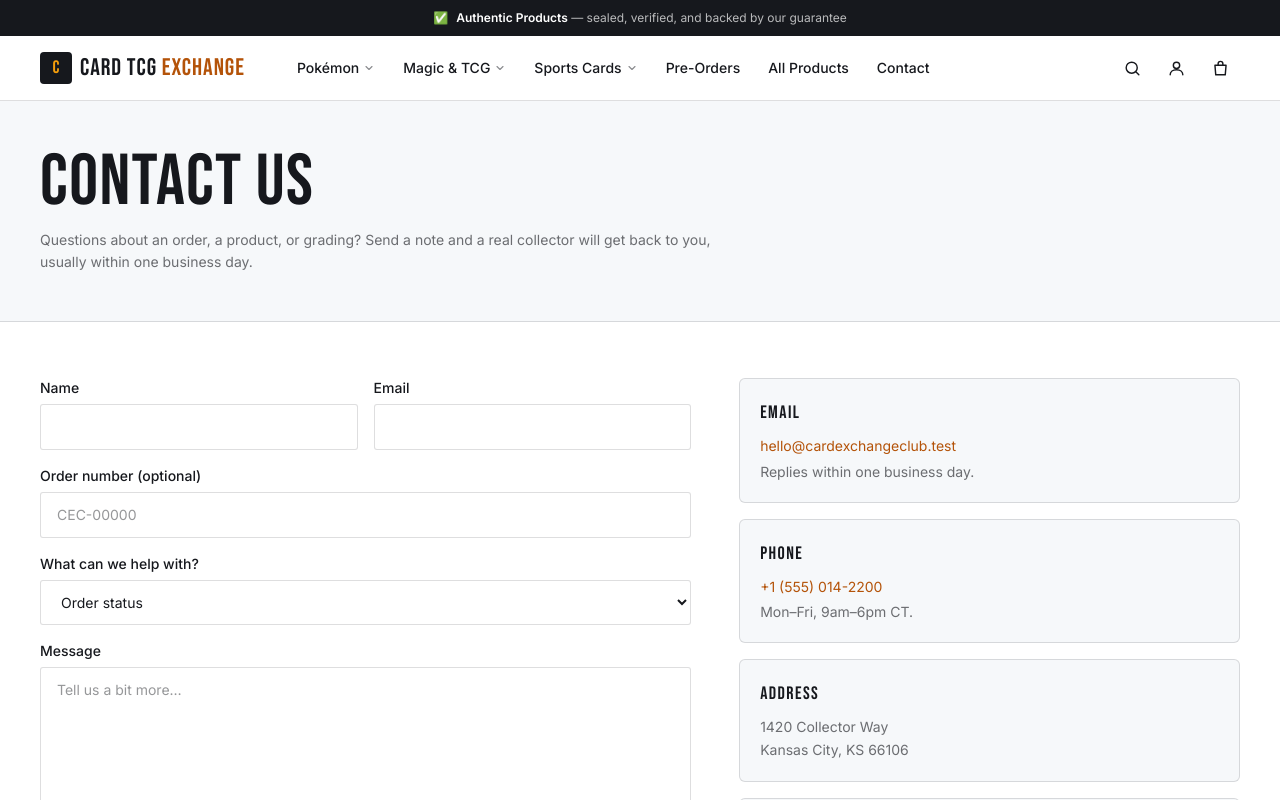
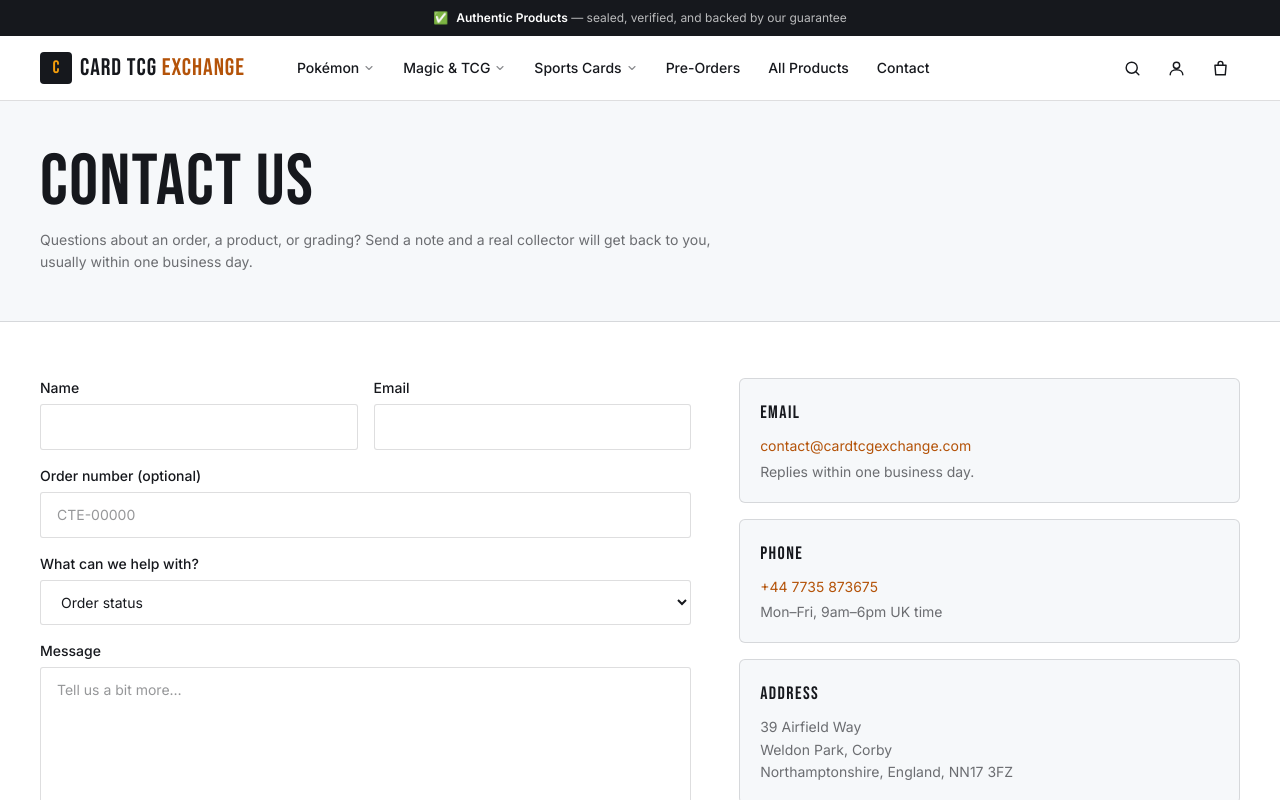
Before and after one commit to hamzabenlgoulli/cardexchangeclub-storefront, a Next.js app: page /pages/contact in a window 1280 px wide. Shown: the top 800 px of the page. Built offline with nearby package versions, Linux system fonts and the light colour scheme.

Commit message:
Update storefront branding to Card TCG Exchange

```diff
--- a/src/app/pages/[slug]/page.tsx
+++ b/src/app/pages/[slug]/page.tsx
@@ -6,8 +6,7 @@
 type Doc = { title: string; intro: string; sections: Section[] };
 
 /**
- * Plain-language placeholder policies for the demo storefront. Replace these
- * with counsel-reviewed copy before running a real shop.
+ * Policies for Card TCG Exchange, managed by CARD & CARRY LIMITED.
  */
 const DOCS: Record<string, Doc> = {
   "shipping-policy": {
@@ -18,14 +17,14 @@
       {
         heading: "Processing time",
         body: [
-          "In-stock orders are picked and packed within one business day. Orders placed after 2pm CT on a Friday begin processing the following Monday.",
+          "In-stock orders are picked and packed within one business day. Orders placed after 2pm UK time on a Friday begin processing the following Monday.",
           "Pre-orders are held until the product's release date and then ship in the order they were placed.",
         ],
       },
       {
         heading: "Rates",
         body: [
-          "Shipping is free on orders over $75. Below that threshold a flat rate of $9.95 applies within the contiguous United States.",
+          "Shipping is free on orders over $75. Below that threshold a flat rate of $9.95 applies within the United Kingdom.",
           "Sealed cases ship double-boxed and are insured for their full value at no extra cost.",
         ],
       },
@@ -102,7 +101,7 @@
   privacy: {
     title: "Privacy Policy",
     intro:
-      "What information this site collects, why it is collected, and the choices you have.",
+      "What information Card TCG Exchange collects, why it is collected, and the choices you have. This site is managed by CARD & CARRY LIMITED.",
     sections: [
       {
         heading: "What we collect",
@@ -127,20 +126,20 @@
       {
         heading: "Your choices",
         body: [
-          "You can request a copy of your data or ask for it to be deleted by contacting us. Deletion requests are honoured except where records must be kept for tax purposes.",
+          "You can request a copy of your data or ask for it to be deleted by contacting CARD & CARRY LIMITED at contact@cardtcgexchange.com. Deletion requests are honoured except where records must be kept for tax purposes.",
         ],
       },
     ],
   },
   terms: {
     title: "Terms & Conditions",
-    intro: "The ground rules for buying from this store.",
+    intro: "The ground rules for buying from Card TCG Exchange, managed by CARD & CARRY LIMITED.",
     sections: [
       {
         heading: "Orders and pricing",
         body: [
           "Placing an order is an offer to buy. We accept it when the order ships. If an item is mispriced or out of stock we will contact you before charging.",
-          "Prices are shown in US dollars and include tax where applicable.",
+          "Prices are shown as listed on the site and include tax where applicable. Card TCG Exchange is managed by CARD & CARRY LIMITED, 39 Airfield Way, Weldon Park, Corby, Northamptonshire, England, NN17 3FZ.",
         ],
       },
       {
@@ -216,8 +215,7 @@
 
         <div className="rounded-card border border-line bg-surface p-6">
           <p className="text-sm text-ink-muted">
-            This is placeholder policy text for a demo storefront and is not legal
-            advice. Still have a question?{" "}
+            Card TCG Exchange is managed by CARD & CARRY LIMITED. Still have a question?{" "}
             <Link
               href="/pages/contact"
               className="font-medium text-accent-deep underline underline-offset-4"
--- a/src/app/pages/contact/page.tsx
+++ b/src/app/pages/contact/page.tsx
@@ -1,6 +1,15 @@
 "use client";
 
 import { useState } from "react";
+import {
+  ADDRESS_LINES,
+  EMAIL,
+  LEGAL_NAME,
+  PHONE,
+  PHONE_DISPLAY,
+  SITE_NAME,
+  SUPPORT_HOURS,
+} from "@/lib/site";
 
 const REASONS = [
   "Order status",
@@ -67,7 +76,7 @@
               </div>
 
               <Field label="Order number (optional)" htmlFor="order">
-                <input id="order" name="order" className="field" placeholder="CEC-00000" />
+                <input id="order" name="order" className="field" placeholder="CTE-00000" />
               </Field>
 
               <Field label="What can we help with?" htmlFor="reason">
@@ -98,27 +107,33 @@
 
         <aside className="space-y-4">
           <InfoCard title="Email">
-            <a
-              href="mailto:hello@cardexchangeclub.test"
-              className="text-accent-deep hover:underline"
-            >
-              hello@cardexchangeclub.test
+            <a href={`mailto:${EMAIL}`} className="text-accent-deep hover:underline">
+              {EMAIL}
             </a>
             <p className="mt-1 text-sm text-ink-muted">Replies within one business day.</p>
           </InfoCard>
 
           <InfoCard title="Phone">
-            <a href="tel:+15550142200" className="text-accent-deep hover:underline">
-              +1 (555) 014-2200
+            <a href={`tel:${PHONE}`} className="text-accent-deep hover:underline">
+              {PHONE_DISPLAY}
             </a>
-            <p className="mt-1 text-sm text-ink-muted">Mon–Fri, 9am–6pm CT.</p>
+            <p className="mt-1 text-sm text-ink-muted">{SUPPORT_HOURS}</p>
           </InfoCard>
 
           <InfoCard title="Address">
             <p className="text-ink-muted">
-              1420 Collector Way
-              <br />
-              Kansas City, KS 66106
+              {ADDRESS_LINES.map((line) => (
+                <span key={line}>
+                  {line}
+                  <br />
+                </span>
+              ))}
+            </p>
+          </InfoCard>
+
+          <InfoCard title="Company">
+            <p className="text-ink-muted">
+              {SITE_NAME} is managed by {LEGAL_NAME}.
             </p>
           </InfoCard>
 
```
